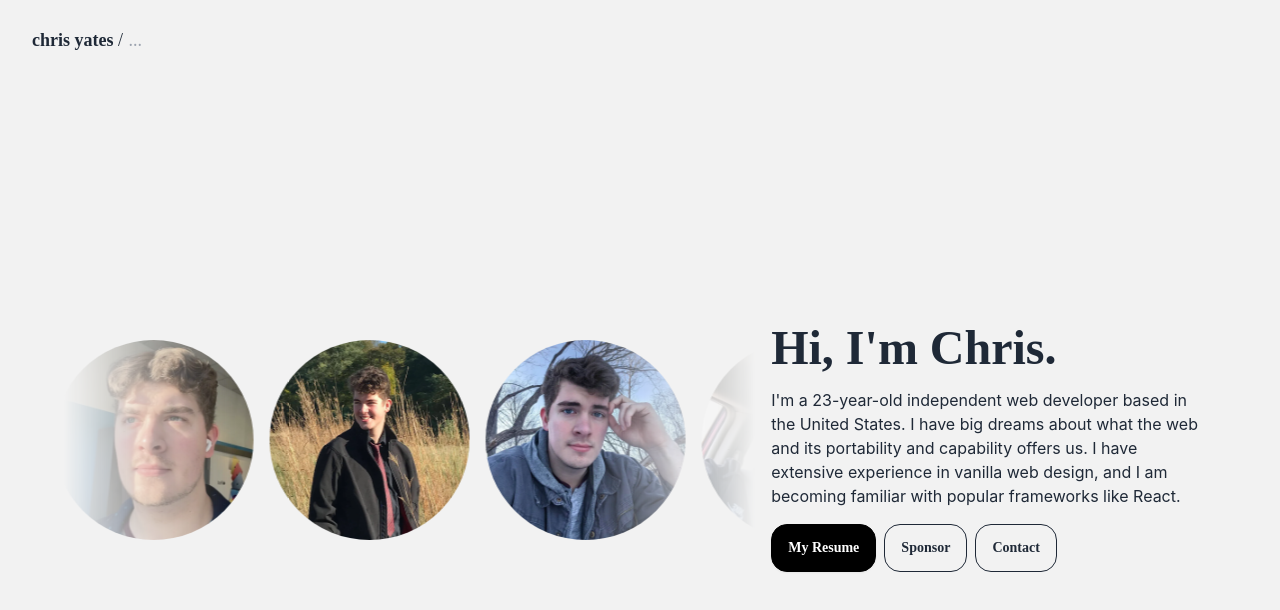
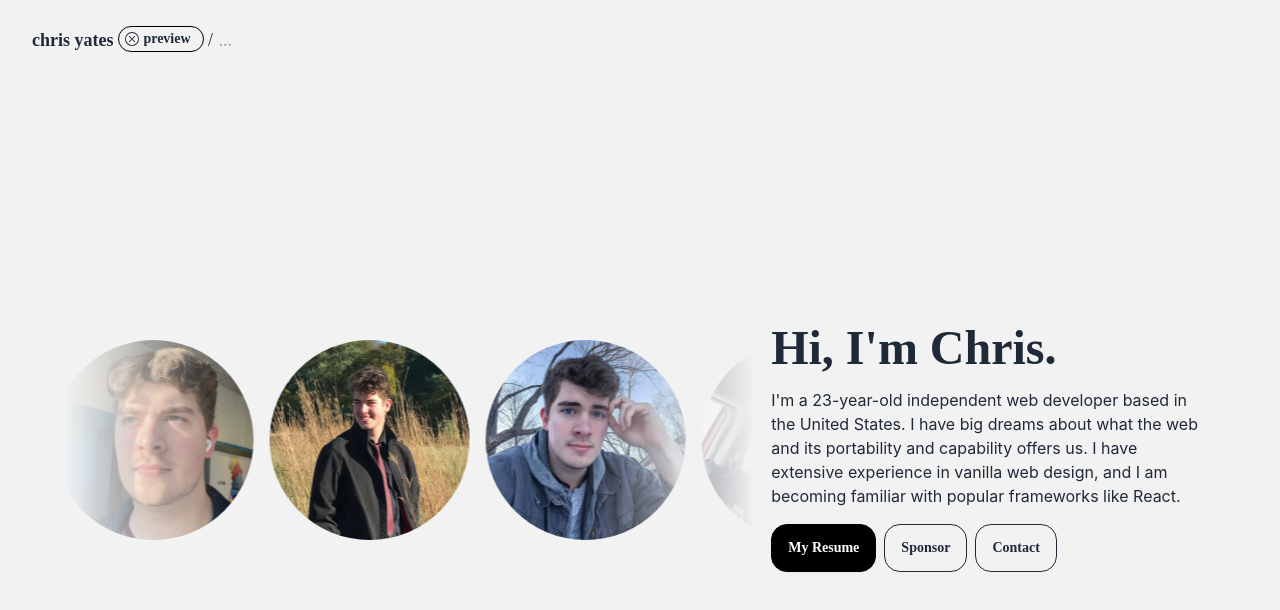
Before and after one commit to TotalChris/portfolio, a React (Create React App) app: page / in a window 1280 px wide. Shown: the top 610 px of the page. Built offline with nearby package versions, Linux system fonts and the light colour scheme; no server answers.

Commit message:
Add Preview tag to Navbar.jsx

```diff
--- a/src/components/Navbar.jsx
+++ b/src/components/Navbar.jsx
@@ -73,7 +73,7 @@ const Navbar = () => {
                     {( showPath ? (
                         path.map((itm, idx) => {
                             return (!(itm === '' && idx + 1 === path.length) ?
-                                <p key={idx} className='min-w-max'><Link className={(idx === 0 && 'font-bold') + ' hover:underline'} to={path.slice(0, idx+1).join('/')}>{idx === 0 ? 'chris yates' : itm}</Link>&nbsp;/&nbsp;</p>
+                                <p key={idx} className='min-w-max'><Link className={(idx === 0 && 'font-bold') + ' hover:underline'} to={path.slice(0, idx+1).join('/')}>{idx === 0 ? <>chris yates <Tag removable handleRemove={() => {window.location.href = "https://totalchris.com/"}} text={'preview'} className='hover:tag-invert'/></> : itm}</Link>&nbsp;/&nbsp;</p>
                                 : '')
                         })
                     ) : (
```
